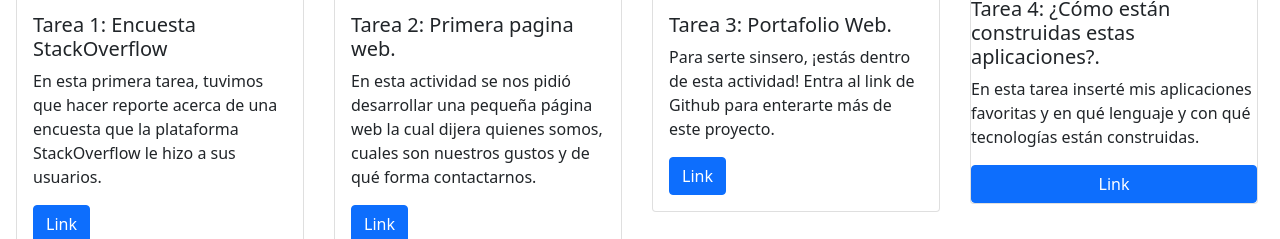
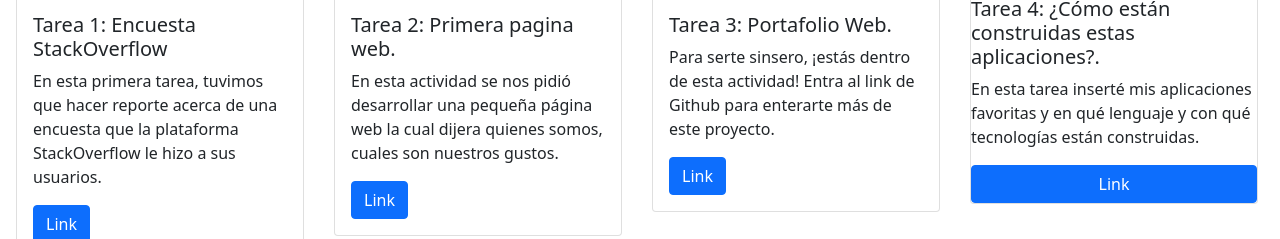
Before and after one commit to AlfredoB14/portafolio_web, a plain HTML site: page index.html in a window 1280 px wide. Shown: the part 426-665 px from the top of the page. Drawn offline with nearby package versions, Linux system fonts and the light colour scheme.

Commit message:
Update index.html

```diff
--- a/index.html
+++ b/index.html
@@ -40,7 +40,7 @@
     	<img src="https://www.intensadigital.com/storage/servicios/diseno-desarrollo-web/desarrollo-web.png" alt="SO" style="width: 280px; height: 150px; margin: 0px;">
       <div class="card-body">
         <h5 class="card-title">Tarea 2: Primera pagina web.</h5>
-    <p class="card-text">En esta actividad se nos pidió desarrollar una pequeña página web la cual dijera quienes somos, cuales son nuestros gustos y de qué forma contactarnos.</p>
+    <p class="card-text">En esta actividad se nos pidió desarrollar una pequeña página web la cual dijera quienes somos, cuales son nuestros gustos.</p>
         <a href="https://docs.google.com/document/d/1FUxUholav4nEVF3CufFt85DAbN0rOn-O5yqlEyFQh9s/edit?usp=sharing" class="btn btn-primary">Link</a>
       </div>
     </div>
```
